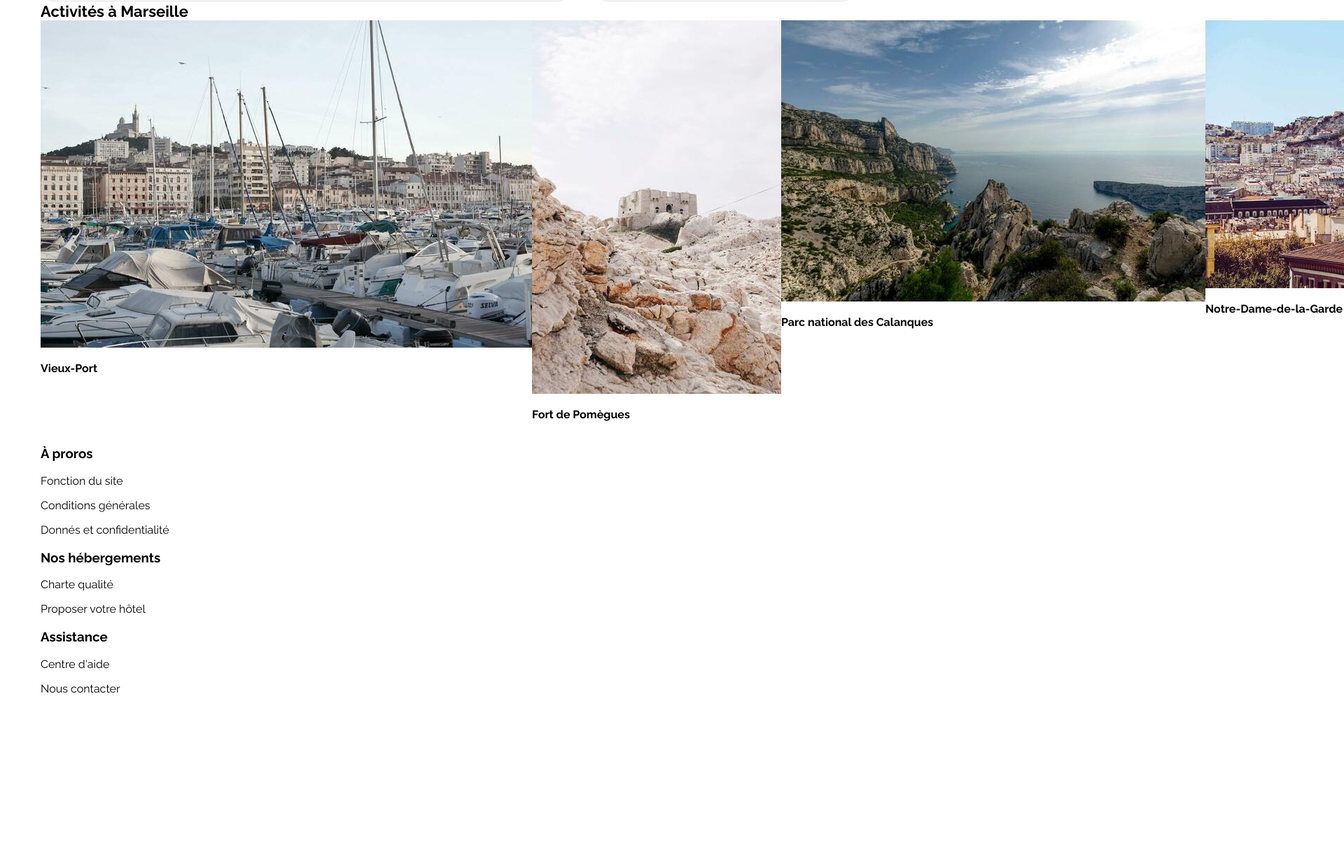
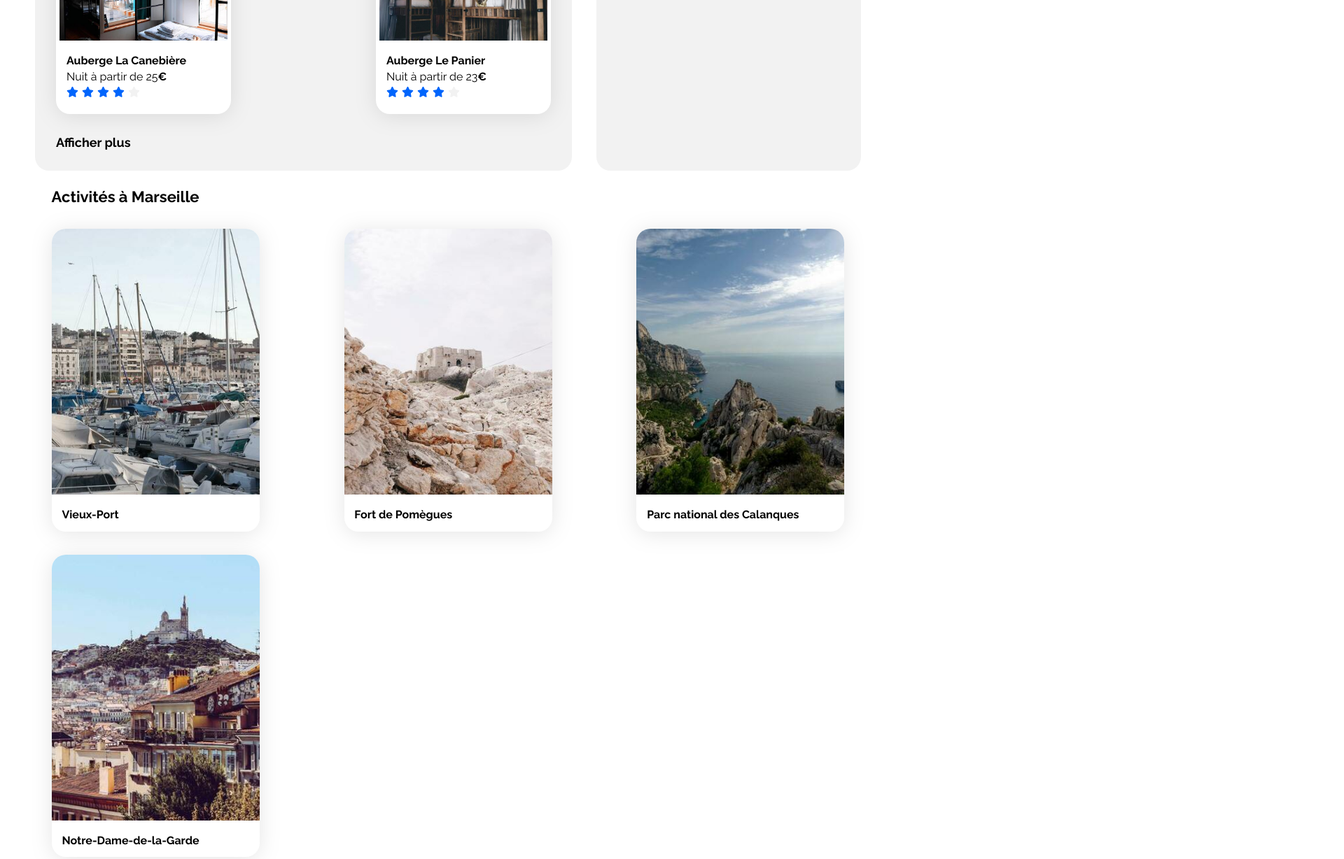
Before and after one commit to Juny22/Projet-3_booki-starter-code-master, a plain HTML site: page index.html in a window 1280 px wide. Shown: the part 997-2225 px from the top of the page at 70% size, 1920 px wide, since content can reach past the window. Before the commit the page ends 2015 px from the top, so only its background shows below. Drawn offline with Linux system fonts and the light colour scheme.

Commit message:
Add files via upload

```diff
--- a/css/style.css
+++ b/css/style.css
@@ -1,7 +1,7 @@
 /****** General ***********/
 * {
-    font-family: 'Raleway', sans-serif;
-}
+    box-sizing: border-box;
+  }
 
 :root {
     --main-color: #0065FC;
@@ -14,8 +14,11 @@
 }
 
 body {
+    font-family: 'Raleway', sans-serif;
     display: flex;
     justify-content: center;
+    margin: 0;
+    padding: 0;
 }
 
 .main-container {
@@ -201,8 +204,8 @@ header nav a {
 
 .container-filtres {
     display: flex;
-    flex-direction: row;
-    gap: 15px;
+    flex-wrap: wrap;
+    gap: 2%;
 }
 
 .border-radius {
@@ -246,7 +249,7 @@ header nav a {
     background: #DEEBFF;
 }
 
-/*box search*/
+/*box search******************* */
 
 .input-group {
     display: flex;
@@ -267,7 +270,7 @@ header nav a {
   }
 
   .input {
-    width: 150px;
+    width: 200px;
     height: 49px;
     padding: 0 1rem;
     font-weight: 700;
@@ -283,9 +286,8 @@ header nav a {
     display: flex;
     flex-direction: row;
     align-items: center;
-    padding: 15px 16px;
-    gap: 10px;
-    border: 1px solid #0065FC;
+    padding: 14px 16px;
+    border: 0px solid #0065FC;
     border-radius: 0px 15px 15px 0px;
     background-color: #0065FC;
     color: #F2F2F2;
@@ -322,12 +324,11 @@ header nav a {
 
 .hebergements-title {
     display: flex;
-    justify-content: space-between;
     align-items: center;
 }
 
 .hebergements-cards img {
-    width: 233px;
+    width: 100%;
     height: 114px;
     border: 5px solid #FFFFFF;
     border-top-left-radius: 20px;
@@ -339,17 +340,14 @@ header nav a {
     padding-left: 15px;
     display: flex;
     flex-direction: column;
-    justify-content: space-between;
-    box-sizing: border-box;
 }
 
 .h-card {
     background-color: white;
     border-radius: 20px;
-    width: 243px;
-    height: 207.25px;
+    width: 250px;
+    /* width 31% */
     padding: 0px 0px 15px;
-    gap: 4px;
     filter: drop-shadow(0px 3px 15px rgba(0, 0, 0, 0.1));
 }
 
@@ -377,8 +375,8 @@ header nav a {
 
 .box {
     display: flex;
-    flex-direction: row;
-    justify-content: space-between;
+    flex-wrap: wrap;
+    justify-content : space-between;
 }
 
 .afficher {
@@ -387,4 +385,75 @@ header nav a {
     font-size: 18px;
 }
 
-/* Activités *********************************** */
+/* Activités ************************* */
+
+.a-card {
+    background-color: white;
+    border-radius: 20px;
+    width: 297px;
+    /* width 22% */
+    filter: drop-shadow(0px 3px 15px rgba(0, 0, 0, 0.1));
+}
+
+.activities-title {
+    display: flex;
+    align-items: center;
+}
+
+.activities-cards img {
+    width: 100%;
+    height: 380px;
+    border-top-left-radius: 20px;
+    border-top-right-radius: 20px;
+}
+
+.activities-cards .card-content {
+    width: 100%;
+    padding-left: 15px;
+    display: flex;
+    flex-direction: column;
+}
+
+.a-card img {
+    object-fit: cover;
+}
+
+.activities-cards .card-title {
+    margin: 5%;
+}
+
+.activities-cards .a-card {
+    margin-top: 33px;
+}
+
+.activities {
+    margin-top: 2%;
+    margin-left: 2%;
+    margin-right: 2%;
+}
+
+/* footer ************************************* */
+
+footer {
+    margin-top: 50px;
+    background-color: var(--main-bg-color);
+}
+
+.h-footer {
+    font-size: 14px;
+    margin-top: 5px;
+    margin-left: 20px;
+    margin-right: 20%;
+}
+
+.footer-box {
+    display: flex;
+    flex-wrap: wrap;
+    align-items: flex-start;
+}
+
+/* test ******************* */
+
+article:nth-child() {
+
+}
```
